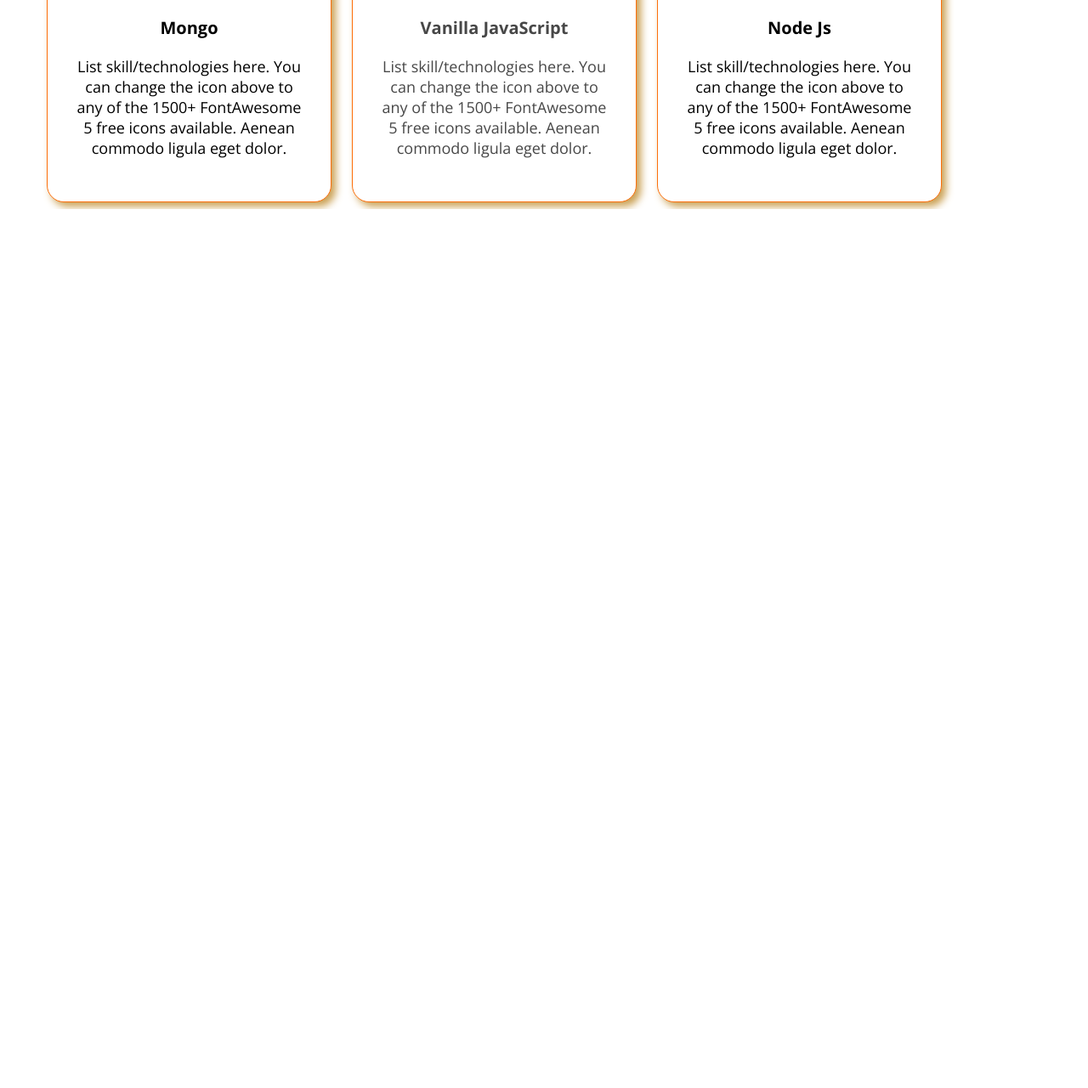
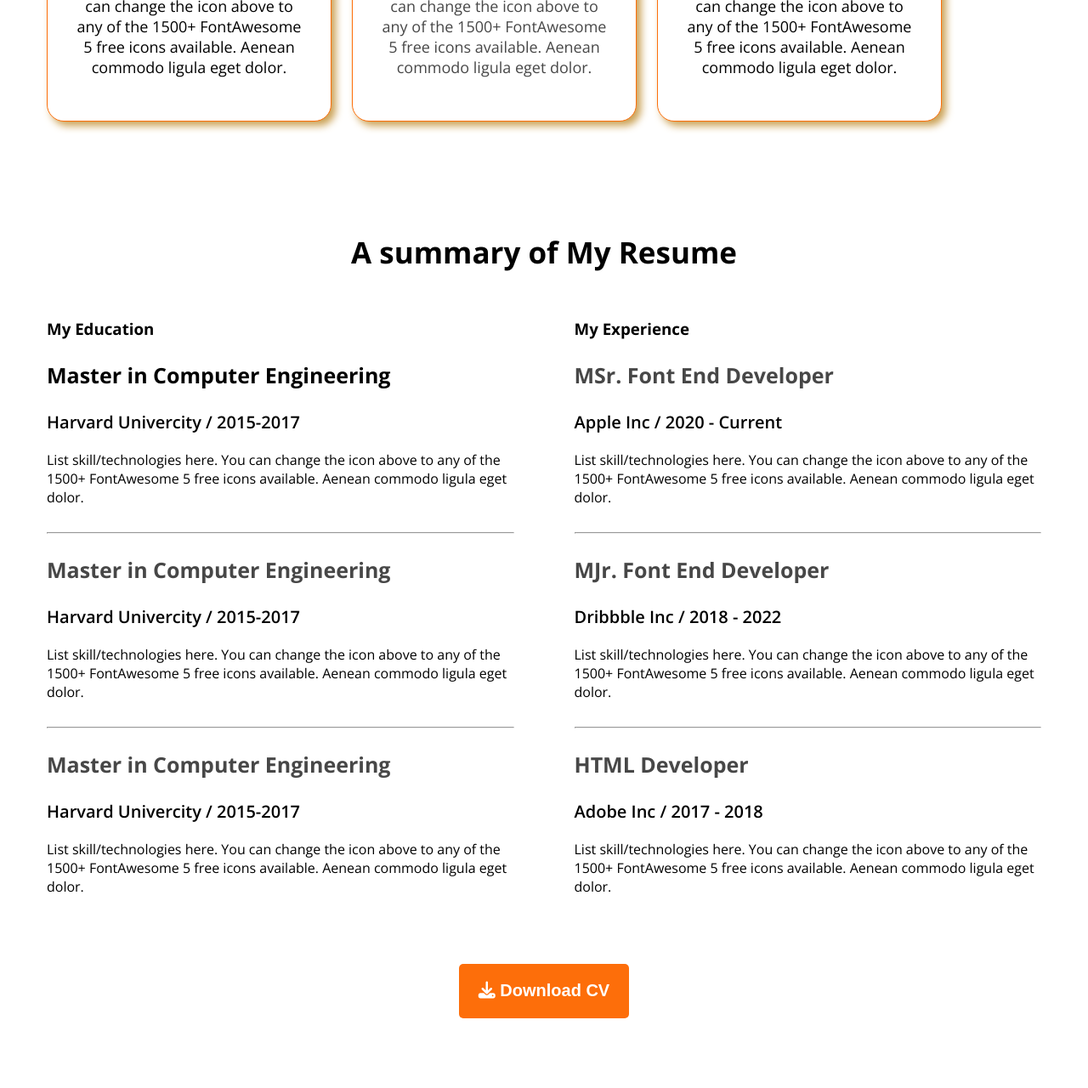
Before and after one commit to Riad-Zz/Ph_protfolio-website, a plain HTML site: page index.html in a window 1280 px wide. Shown: the part 2275-3555 px from the top of the page at 85% size. Before the commit the page ends 2521 px from the top, so only its background shows below. Drawn offline with nearby package versions, Linux system fonts and the light colour scheme.

Commit message:
resume section added

```diff
--- a/index.html
+++ b/index.html
@@ -70,7 +70,7 @@
                 </div>
             </div>
         </section>
-        <section class="Dev-Experience">
+        <section class="Dev-Skill">
             <div class="description-container">
                 <h3 class="title text-center">What I Do</h3>
                 <p class="do-description dark-2 text-center">I have more than 10 years experience building software for clients all over the world. Below is a quick overview of my main technical skill sets and technologies i use. Want to find out more about my experience? Check out my online resume and project portfolio.</p>
@@ -109,8 +109,66 @@
                 </div>
             </div>
         </section>
+        <section class="dev-resume">
+            <h3 class="res-title text-center">A summary of My Resume</h3>
+            <div class="exp-container">
+                 <div class="resume-info">
+                <h3 class="res-head">My Education</h3>
+                <div class="Degree-comp">
+                    <p class="sub">Master in Computer Engineering</p>
+                    <p class="inst">Harvard Univercity / 2015-2017</p>
+                    <p class="inst-descr"> List skill/technologies here. You can change the icon above
+                    to any of the 1500+ FontAwesome 5 free icons available. Aenean commodo ligula eget dolor.</p>
+                    <hr>
+                </div>
+                <div class="Degree-comp">
+                    <p class="sub dark-2">Master in Computer Engineering</p>
+                    <p class="inst">Harvard Univercity / 2015-2017</p>
+                    <p class="inst-descr"> List skill/technologies here. You can change the icon above
+                    to any of the 1500+ FontAwesome 5 free icons available. Aenean commodo ligula eget dolor.</p>
+                    <hr>
+                </div>
+                <div class="Degree-comp">
+                    <p class="sub dark-2">Master in Computer Engineering</p>
+                    <p class="inst">Harvard Univercity / 2015-2017</p>
+                    <p class="inst-descr"> List skill/technologies here. You can change the icon above
+                    to any of the 1500+ FontAwesome 5 free icons available. Aenean commodo ligula eget dolor.</p>
+
+                </div>
+            </div>
+
+             <div class="resume-info">
+                <h3 class="res-head">My Experience</h3>
+                <div class="Degree-comp">
+                    <p class="sub dark-2">MSr. Font End Developer</p>
+                    <p class="inst">Apple Inc / 2020 - Current</p>
+                    <p class="inst-descr"> List skill/technologies here. You can change the icon above
+                    to any of the 1500+ FontAwesome 5 free icons available. Aenean commodo ligula eget dolor.</p>
+                    <hr>
+                </div>
+                <div class="Degree-comp">
+                    <p class="sub dark-2">MJr. Font End Developer</p>
+                    <p class="inst">Dribbble Inc / 2018 - 2022</p>
+                    <p class="inst-descr"> List skill/technologies here. You can change the icon above
+                    to any of the 1500+ FontAwesome 5 free icons available. Aenean commodo ligula eget dolor.</p>
+                    <hr>
+                </div>
+                <div class="Degree-comp">
+                    <p class="sub dark-2">HTML Developer</p>
+                    <p class="inst">Adobe Inc / 2017 - 2018</p>
+                    <p class="inst-descr"> List skill/technologies here. You can change the icon above
+                    to any of the 1500+ FontAwesome 5 free icons available. Aenean commodo ligula eget dolor.</p>
+
+                </div>
+            </div>
+            </div>
+        </section>
+        <div class="dcv">
+            <button class="btn-4 button-style btn-cv btn-hover"><i class="fa-solid fa-download"></i>  Download CV</button>
+        </div>
+
     </main>
-    <footer>
+    <footer class="last-section">
 
     </footer>
 </body>
--- a/styles/style.css
+++ b/styles/style.css
@@ -251,3 +251,34 @@
     font-size: 18px;
     font-weight: normal;
 }
+
+.Dev-Skill{
+    margin-bottom: 130px;
+}
+.exp-container{
+    display: flex;
+    gap: 71px;
+}
+.sub{
+    font-weight: 700;
+    font-size: 25px;
+}
+.inst{
+    font-weight: 600;
+    font-size: 20px;
+}
+.res-title{
+    font-weight: 700;
+    font-size: 35px;
+}
+.inst-descr{
+    margin-bottom: 30px;
+}
+.dev-resume{
+    margin-bottom: 50px;
+}
+.dcv{
+    display: flex;
+    justify-content: center;
+    margin-bottom: 113px;
+}
```
